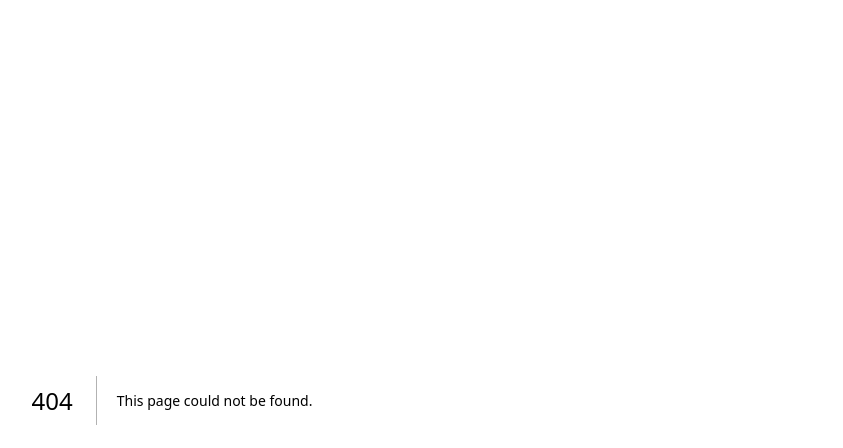
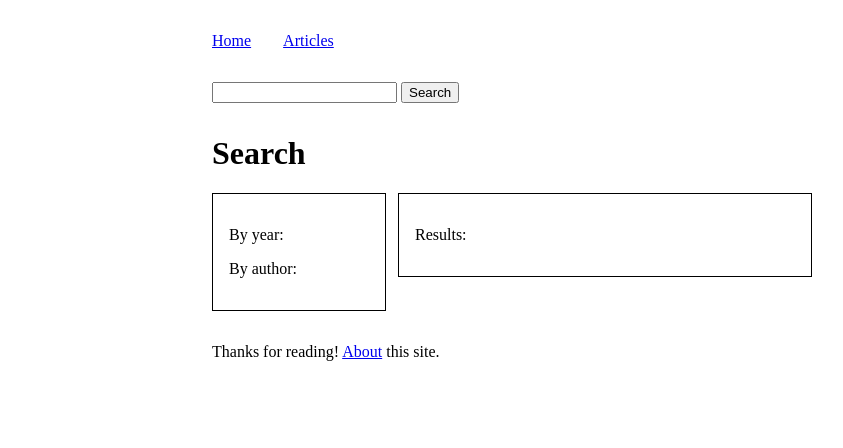
Before and after one commit to elastic/enterprise-search-examples, a Next.js app in the folder content-site/: page /search in a window 1280 px wide. Before the commit this address had no page. Shown: the top 448 px of the page, without its empty margins (128-971 px from the left). Built offline with nearby package versions, Linux system fonts and the light colour scheme.

Commit message:
Add static search page

```diff
--- /dev/null
+++ b/content-site/pages/search.jsx
@@ -0,0 +1,39 @@
+import Head from 'next/head'
+
+import Header from '../components/header.jsx'
+import Footer from '../components/footer.jsx'
+
+export default function SearchPage () {
+  return (
+    <>
+      <Head>
+        <title>Search</title>
+      </Head>
+
+      <Header />
+
+      <h1>Search</h1>
+
+      <div className="grid">
+        <div className="grid-col">
+          <div className="content-box">
+
+            <p>Results:</p>
+
+          </div>
+        </div>
+        <div className="grid-col">
+          <div className="content-box">
+
+            <p>By year:</p>
+
+            <p>By author:</p>
+
+          </div>
+        </div>
+      </div>
+
+      <Footer />
+    </>
+  )
+}
```
